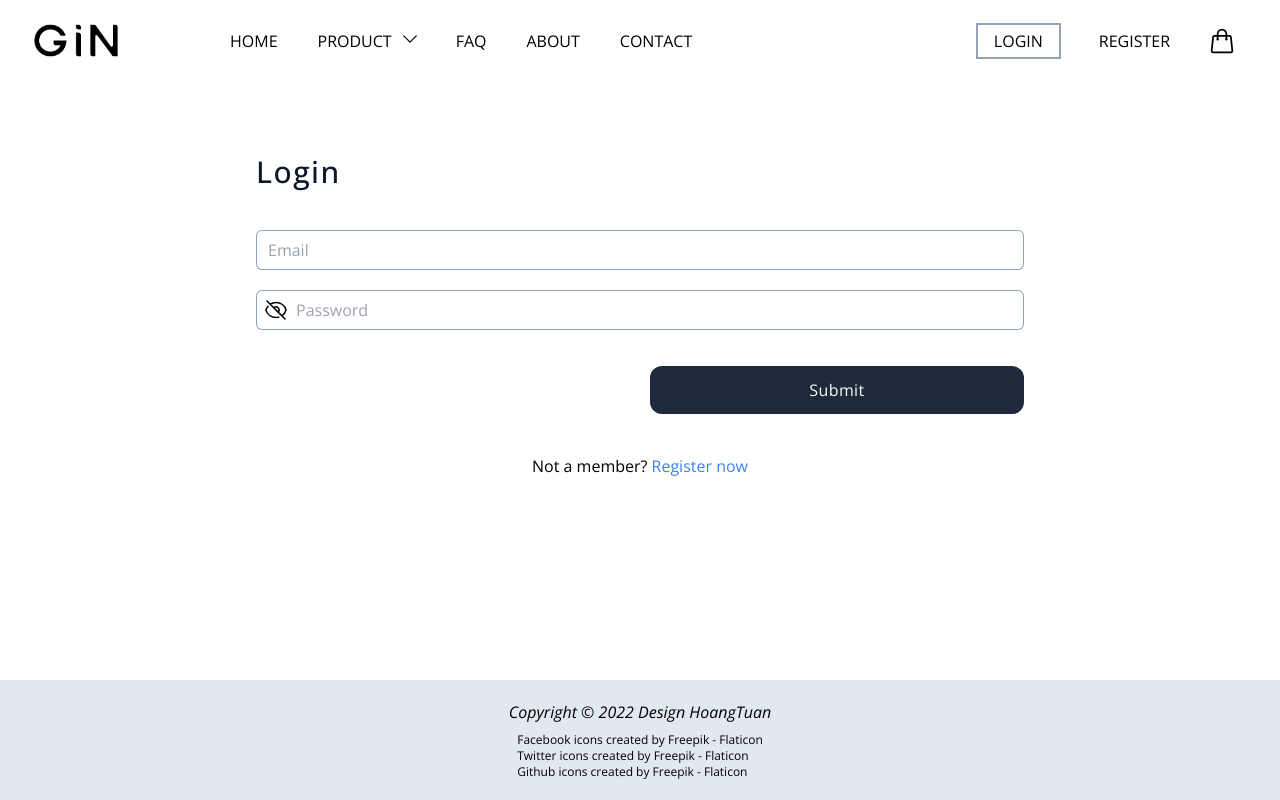
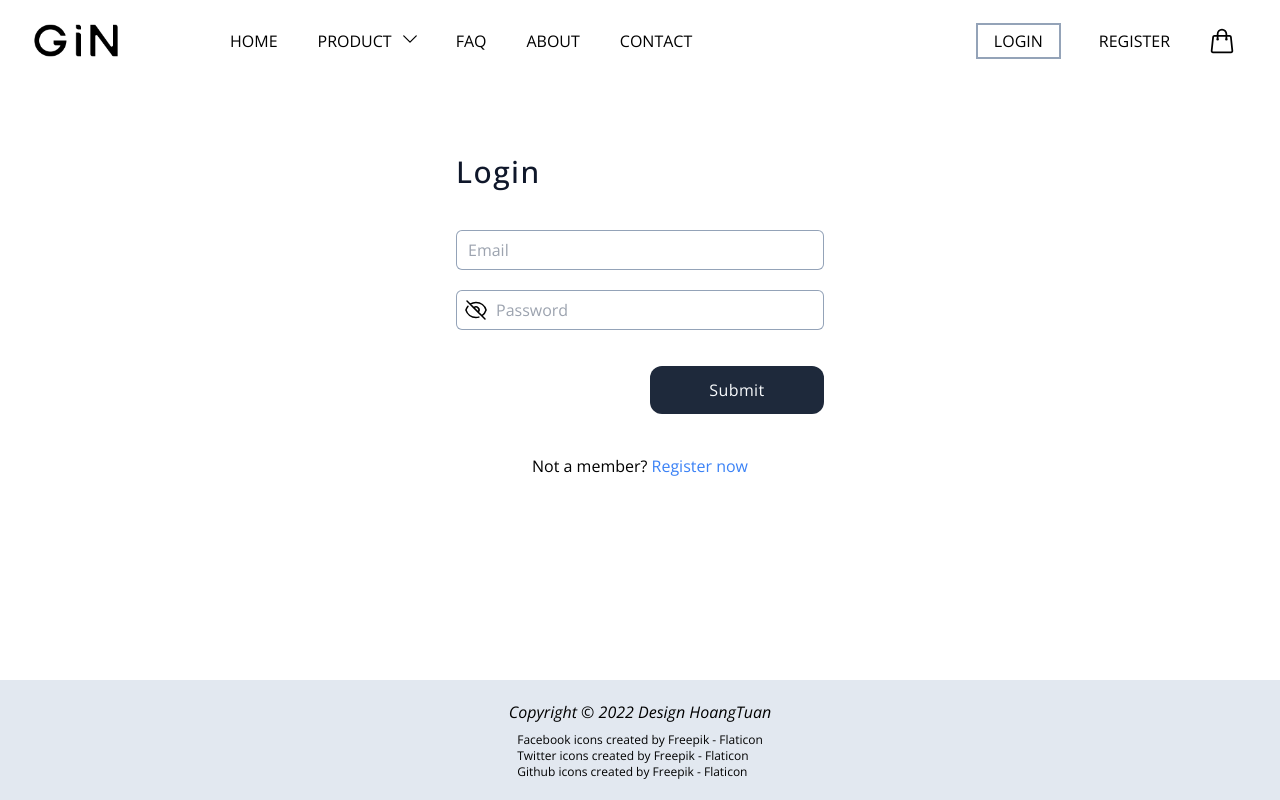
Before and after one commit to jameheller98/gin-shopping-client, a Next.js app: page /login in a window 1280 px wide. Built offline with nearby package versions, Linux system fonts and the light colour scheme.

Commit message:
feat: add reponsive for website

```diff
--- a/pages/login.tsx
+++ b/pages/login.tsx
@@ -70,7 +70,7 @@ const Login: NextPageWithLayout = () => {
   };
 
   return (
-    <section className="flex flex-col sm:mx-[120px] md:mx-[200px] lg:[400px]">
+    <section className="flex flex-col sm:mx-[120px] md:mx-[200px] lg:mx-[400px]">
       <h1 className="text-3xl font-medium tracking-wider mt-16 text-slate-900 ml-14">
         Login
       </h1>
```
